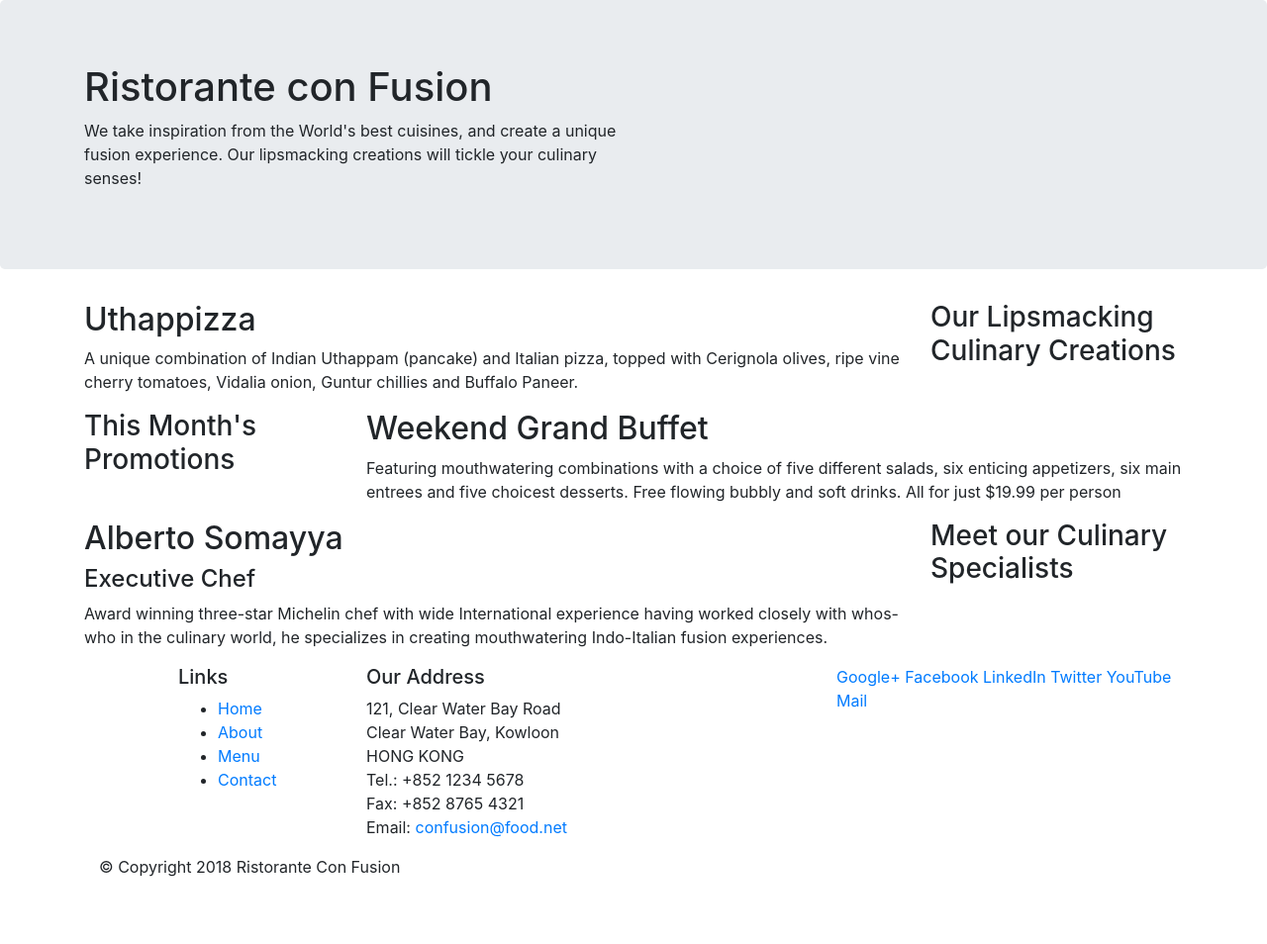
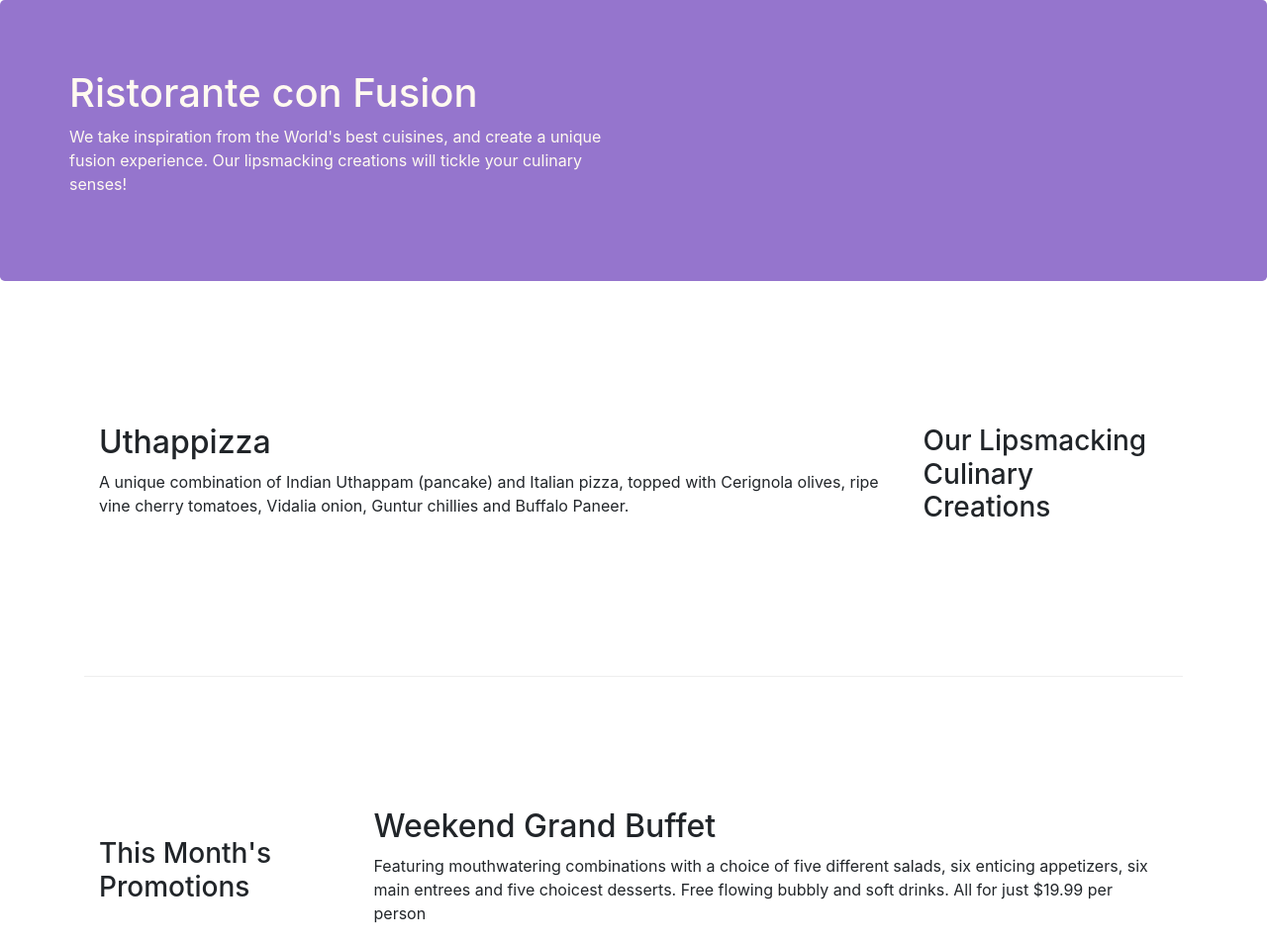
Before and after one commit to harshkandhway/bootstrap, a website: page index.html in a window 1280 px wide. Shown: the top 954 px of the page at 99% size. Before the commit the page ends 904 px from the top, so only its background shows below. Drawn offline with nearby package versions, Linux system fonts and the light colour scheme.

Commit message:
Bootstrap Grid Part 2

```diff
--- /dev/null
+++ b/css/styles.css
@@ -0,0 +1,30 @@
+.row-header{
+    margin:0px auto;
+    padding:0px;
+}
+
+.row-content{
+    margin:0px auto;
+    padding:50px 0px 50px 0px;
+    border-bottom:1px ridge;
+    min-height: 400px;
+}
+
+.footer{
+    background-color: #d1c4e9;
+    margin:0px auto;
+    padding:20px 0px 20px 0px;
+}
+
+.jumbotron{
+    padding: 70px 30px 70px 30px;
+    margin:0px auto;
+    background: #9575CD;
+    color:floralwhite;
+}
+
+address{
+    font-size:80%;
+    margin:0px;
+    color:#0f0f0f;
+}
--- a/index.html
+++ b/index.html
@@ -10,12 +10,13 @@
 
     <!-- Bootstrap CSS -->
     <link rel="stylesheet" href="node_modules/bootstrap/dist/css/bootstrap.min.css">
+    <link rel="stylesheet" href="css/styles.css"
 </head>
 
 <body>
 
     <header class="jumbotron">
-        <div class="container">
+        <div class="container row-header">
             <div class="row">
                 <div class="col-12 col-sm-6">
                     <h1>Ristorante con Fusion</h1>
@@ -28,7 +29,7 @@
     </header>
 
     <div class ="container">
-        <div class="row">
+        <div class="row row-content align-items-center">
             <div class="col-12 col-sm-4 order-sm-last col-md-3">
                 <h3>Our Lipsmacking Culinary Creations</h3>
             </div>
@@ -39,7 +40,7 @@
         </div>
 
 
-        <div class="row">
+        <div class="row row-content align-items-center">
             <div class="col-12 col-sm-4 col-md-3">
                 <h3>This Month's Promotions</h3>
             </div>
@@ -49,7 +50,7 @@
             </div>
         </div>
 
-        <div class ="row">
+        <div class ="row row-content align-items-center">
             <div class="col-12 col-sm-4 order-sm-last col-md-3">
                 <h3>Meet our Culinary Specialists</h3>
             </div>
@@ -61,12 +62,12 @@
         </div>
     </div>
 
-    <footer>
+    <footer class="footer">
         <div class="container">
             <div class="row">
                 <div class="col-4 offset-1 col-sm-2">
                     <h5>Links</h5>
-                    <ul>
+                    <ul class="list-unstyled">
                         <li><a href="#">Home</a></li>
                         <li><a href="#">About</a></li>
                         <li><a href="#">Menu</a></li>
@@ -84,7 +85,7 @@
 		              Email: <a href="mailto:confusion@food.net">confusion@food.net</a>
 		           </address>
                 </div>
-                <div class="col-12 col-sm-4">
+                <div class="col-12 col-sm-4 align-self-center">
                     <div>
                         <a href="http://google.com/+">Google+</a>
                         <a href="http://www.facebook.com/profile.php?id=">Facebook</a>
@@ -95,8 +96,8 @@
                     </div>
                 </div>
            </div>
-           <div class="col-auto">
-                <div>
+           <div class="text-center">
+                <div class="col-auto">
                     <p>© Copyright 2018 Ristorante Con Fusion</p>
                 </div>
            </div>
```
